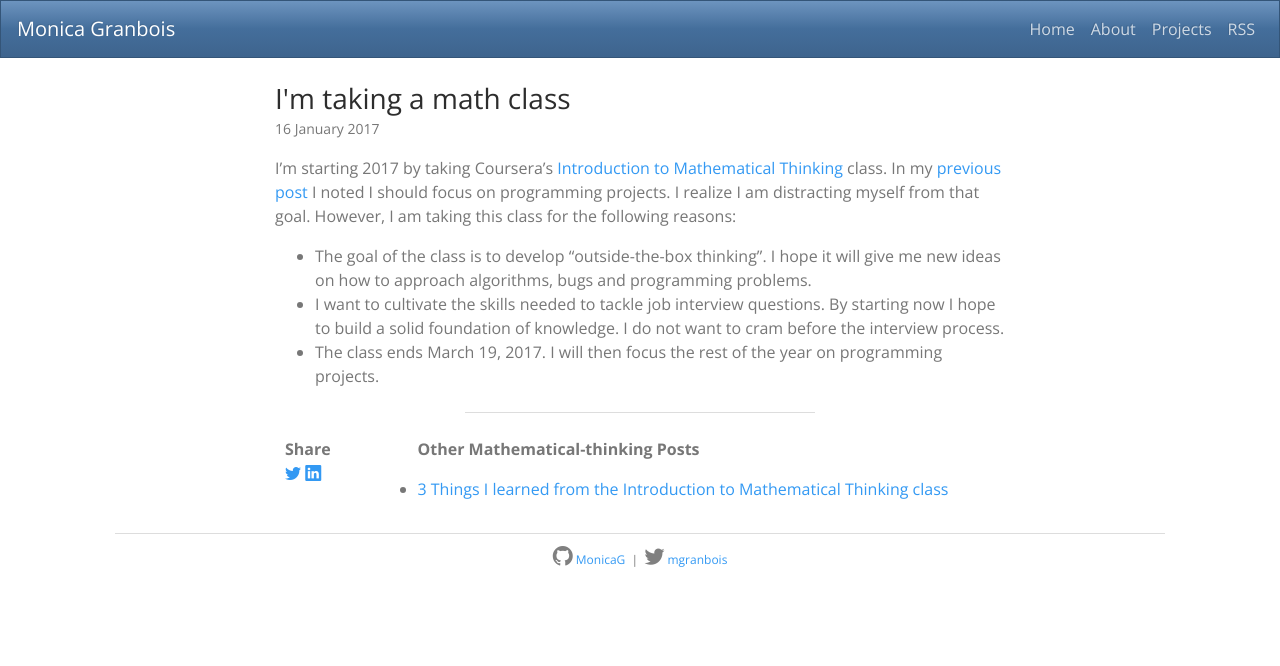
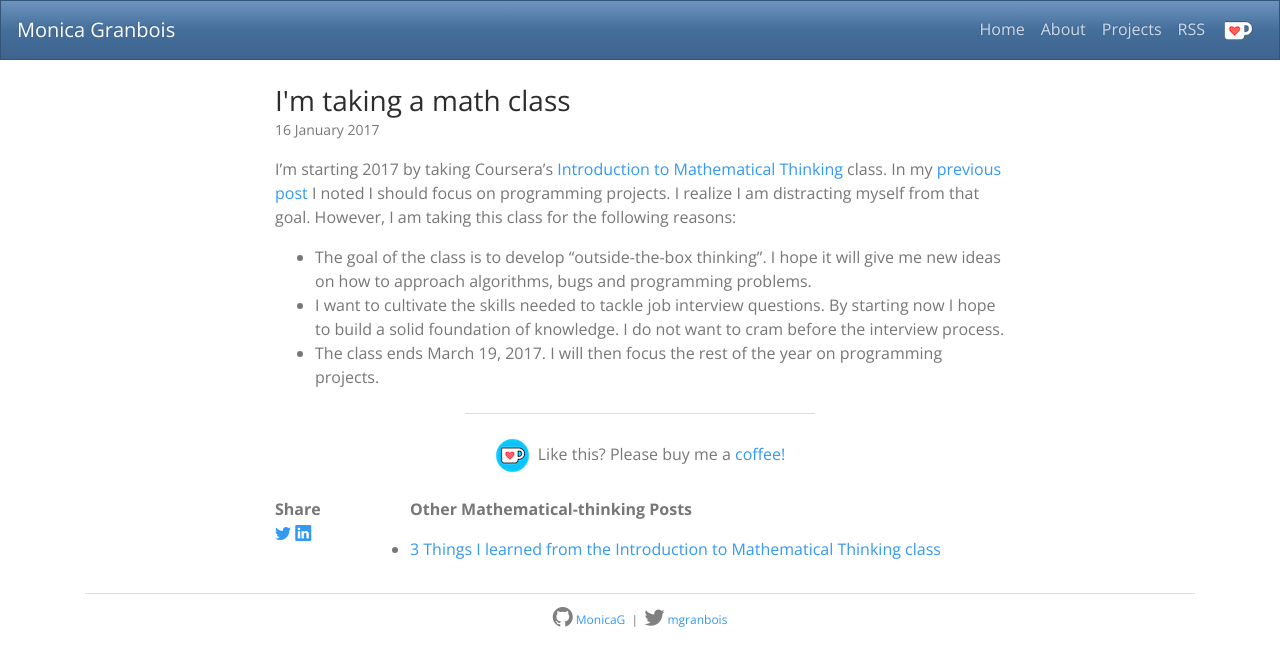
Before and after one commit to MonicaG/MonicaG.github.io, a Jekyll site: the page built from _posts/2017-01-16-taking-a-math-course.markdown, in a window 1280 px wide. Shown: the top 666 px of the page. Built offline with Jekyll 4.4.1, drawn with Linux system fonts in a browser that asks for light colours; nearby versions of some CDN libraries; comment, search, counter and statistics services are not loaded.

Commit message:
Added ko-fi link

```diff
--- a/_config.yml
+++ b/_config.yml
@@ -6,6 +6,7 @@ paginate: 10
 twitter_username: mgranbois
 github_username: MonicaG
 url: "http://monicagranbois.com"
+tipjar_url: https://ko-fi.com/W7W4CXVBZ
 permalink: /blog/:categories/:title/
 navbar_brand: Monica Granbois
 markdown: kramdown
--- a/_includes/header.html
+++ b/_includes/header.html
@@ -55,6 +55,7 @@
           <a class="nav-item nav-link" href="/about/">About</a>
           <a class="nav-item nav-link" href="/projects/">Projects</a>
           <a class="nav-item nav-link" href="/feed.xml">RSS</a>
+          <a class="nav-item nav-link" href={{ site.tipjar_url }} target="_blank"><img src="/images/tipjar/Ko-fi_logo_RGB_Outline.png" class="img-fluid" alt="The kofi logo of a coffee mug"></a>
         </div>
       </div>
     </nav>
--- /dev/null
+++ b/_includes/tipjar.html
@@ -0,0 +1,3 @@
+<div class="mb-4">
+    <a href={{ site.tipjar_url }} target="_blank"><img src="/images/tipjar/kofilogo_bluebg.png" class="img-fluid mr-2" alt="The kofi logo of a coffee mug"></a>Like this? Please buy me a <a href={{ site.tipjar_url }} target="_blank">coffee!</a>
+</div>
--- a/_layouts/post.html
+++ b/_layouts/post.html
@@ -20,8 +20,16 @@
 <div class="container">
     <div class="row">
         <div class="col-md-4"></div>
-            <div class="col-md-4"><p class="separator mb-4 mt-2"></p></div>
+        <div class="col-md-4">
+            <p class="separator mb-4 mt-2"></p>
+        </div>
         <div class="col-md-4"></div>
+    </div>
+</div>
+<div class="container">
+    <div class="row justify-content-center">
+        <div class="col text-center">{% include tipjar.html %}</div>
+    </div>
 </div>
 <div class="container">
     <div class="row">
@@ -30,6 +38,7 @@
         <div class="col-md-7">{% include related-posts.html %}</div>
         <div class="col-md-2"></div>
     </div>
+</div>
 
 
 {% include comments.html %}
```
Also changed, not shown: images/tipjar/Ko-fi_logo_RGB_Outline.png (added), images/tipjar/kofilogo_bluebg.png (added). Lines whose indentation alone changed are shown as unchanged.
